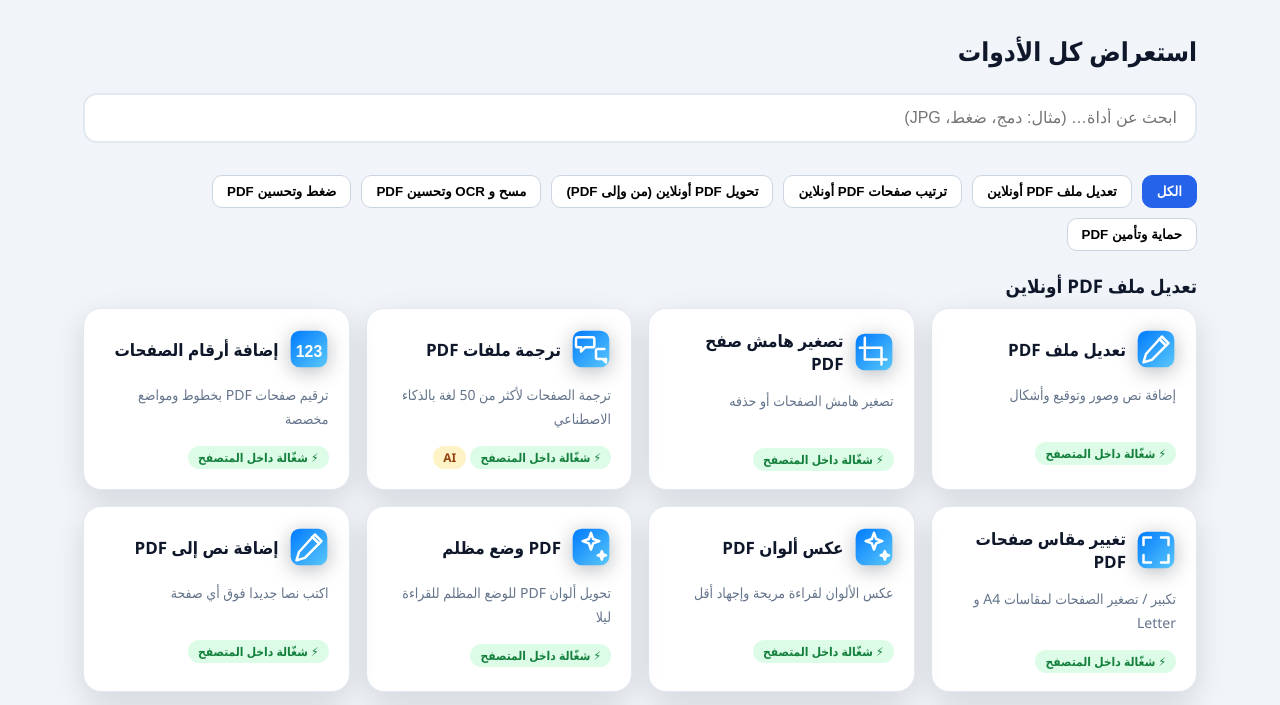
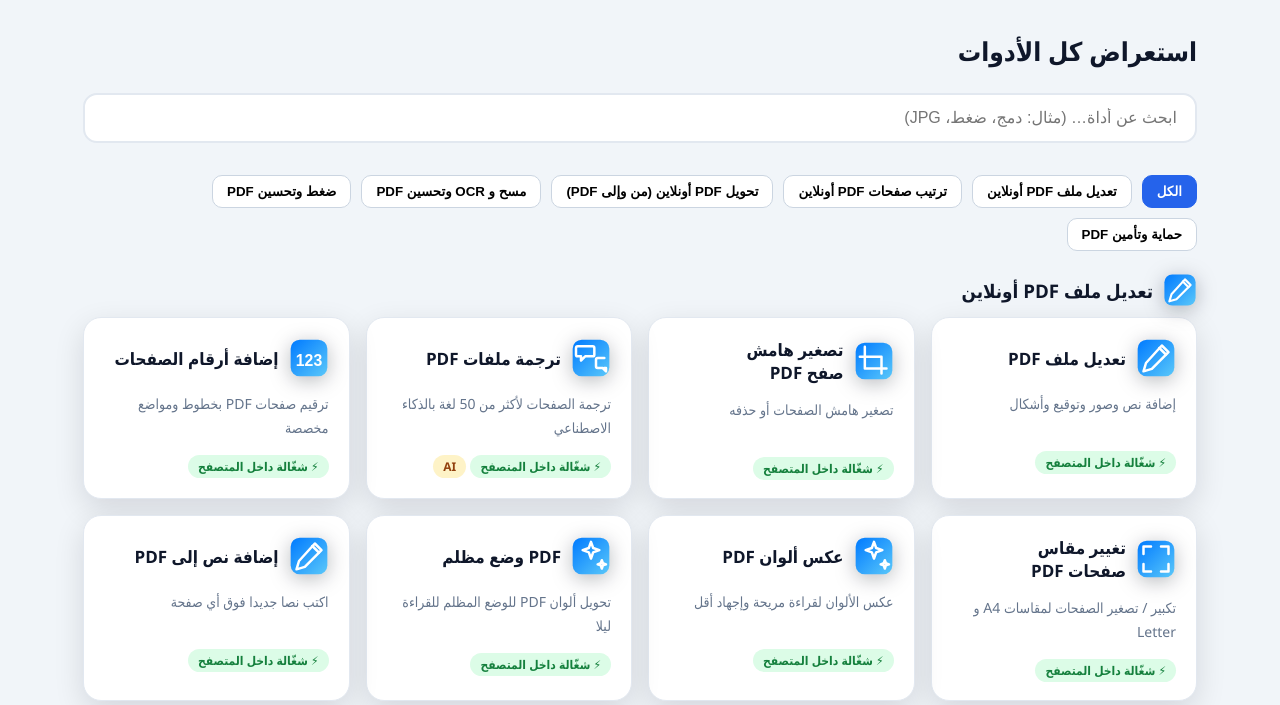
Before and after one commit to salim-studio/pdf-suite, a plain HTML site: page tools.html in a window 1280 px wide. Shown: the part 67-772 px from the top of the page. Drawn offline with Linux system fonts and the light colour scheme.

Commit message:
Fix tools page grid: close category grids, balance card titles

```diff
--- a/css/style.css
+++ b/css/style.css
@@ -28,7 +28,7 @@ header.nav{position:sticky;top:0;z-index:20;background:#fff;border-bottom:1px so
 .grid{display:grid;grid-template-columns:repeat(auto-fill,minmax(240px,1fr));gap:16px}
 .card{background:var(--card);border-radius:var(--radius);box-shadow:var(--shadow);padding:20px;border:1px solid #e2e8f0;transition:.15s}
 .card:hover{transform:translateY(-3px)}
-.card h3{margin:8px 0;font-size:17px}
+.card h3{margin:8px 0;font-size:17px;text-wrap:balance}
 .card p{color:var(--muted);font-size:14px;line-height:1.7;min-height:44px}
 .cat-ico{width:44px;height:44px;border-radius:12px;display:grid;place-items:center;font-size:22px;background:#eef2ff}
 .tile{flex:none;border-radius:23%;filter:drop-shadow(0 4px 10px rgba(2,6,23,.28))}
--- a/tools.html
+++ b/tools.html
@@ -40,12 +40,13 @@ function render(){
  });
  let html='',last='';
  items.forEach(t=>{
-  if(t.c!==last){last=t.c;const c=CATS.find(x=>x.id===t.c);html+=`<h3 style="margin:22px 0 10px">${L==='ar'?c.ar:c.en}</h3><div class="grid">`}
+  if(t.c!==last){if(last)html+='</div>';last=t.c;const c=CATS.find(x=>x.id===t.c);html+=`<h3 style="margin:22px 0 10px;display:flex;gap:10px;align-items:center">${MacIcons.tile(c.id,MacIcons.cat(c.id),34)}<span>${L==='ar'?c.ar:c.en}</span></h3><div class="grid">`}
   const name=L==='ar'?t.ar:t.en,d=L==='ar'?t.arD:t.enD;
   const pill=t.fn?`<span class="pill ok">⚡ ${T('working')}</span>`:`<span class="pill">${T('demo')}</span>`;
-  html+=`<a class="card" href="tool.html?tool=${t.t}"><div style="display:flex;gap:10px;align-items:center;margin-bottom:6px">${MacIcons.tile(t.c,MacIcons.glyphFor(t),40)}<h3 style="margin:0">${name}</h3></div><p>${d}</p>${pill}${t.badge?` <span class="pill new">${t.badge}</span>`:''}</a>`;
+  html+=`<a class="card" href="tool.html?tool=${t.t}"><div style="display:flex;gap:10px;align-items:center;margin-bottom:6px">${MacIcons.tile(t.c,MacIcons.glyphFor(t),40)}<h3 style="margin:0;flex:1;min-width:0">${name}</h3></div><p>${d}</p>${pill}${t.badge?` <span class="pill new">${t.badge}</span>`:''}</a>`;
  });
- list.innerHTML=html+'</div>'||'<p>—</p>';
+ if(items.length)html+='</div>';
+ list.innerHTML=html||'<p>—</p>';
 }
 q.oninput=render;renderCats();render();
 </script>
```
Also changed, not shown: index.html (+1 -1 lines).
